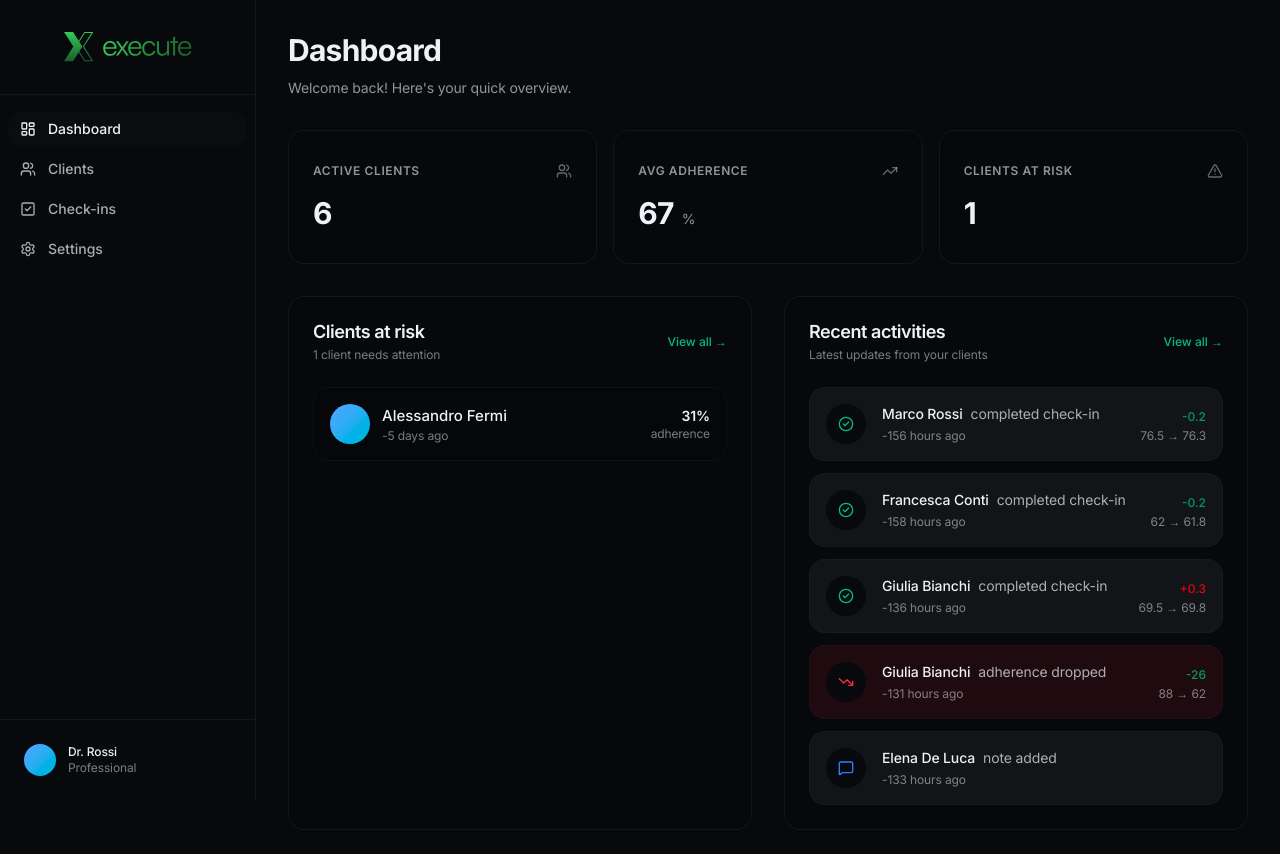
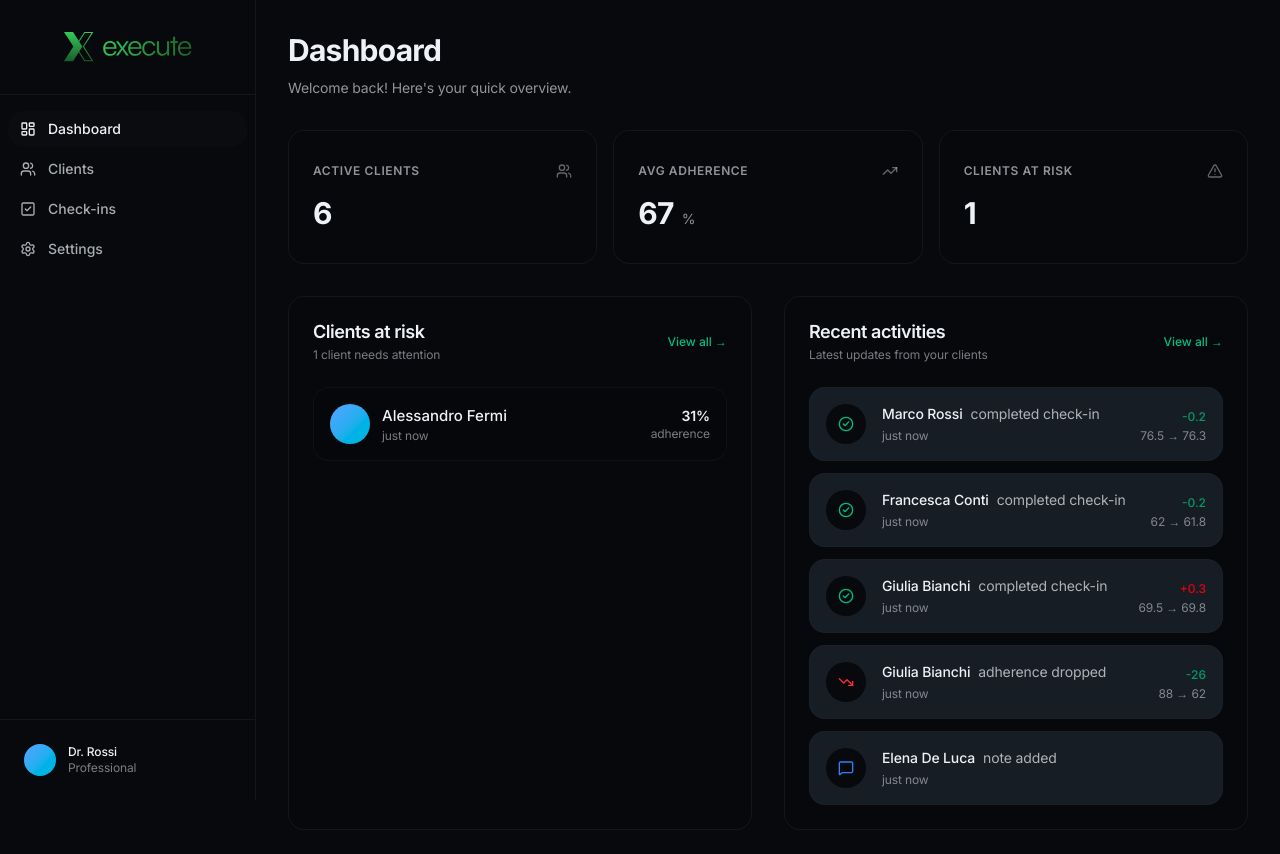
Before and after one commit to MattLeuterio/execute, a Next.js app: page /en/nutritionist/dashboard in a window 1280 px wide. Shown: the top 854 px of the page. Built offline with nearby package versions, Linux system fonts and the light colour scheme.

Commit message:
refactor(nutritionist): reuse shared utils in widgets and adjust shell layout

```diff
--- a/src/app/[locale]/nutritionist/_components/activity-feed-item.tsx
+++ b/src/app/[locale]/nutritionist/_components/activity-feed-item.tsx
@@ -3,6 +3,8 @@
 import { ActivityItem, ActivityType } from "@/lib/types"
 import { CheckCircle2, AlertCircle, TrendingDown, Plus, MessageSquare } from "lucide-react"
 import { cn } from "@/lib/utils"
+import { formatTimeAgo } from "@/lib/date-utils"
+import { getStatusColors } from "@/lib/colors"
 
 interface ActivityFeedItemProps {
   activity: ActivityItem
@@ -43,26 +45,8 @@ export function ActivityFeedItem({ activity, locale, t }: ActivityFeedItemProps)
     return activity.description
   }
 
-  const timeAgo = (date: Date) => {
-    const now = new Date()
-    const diff = now.getTime() - date.getTime()
-    const hours = Math.floor(diff / (1000 * 60 * 60))
-    const days = Math.floor(hours / 24)
-
-    if (hours === 0) return t.common.time.justNow
-    if (hours < 24) return `${hours} ${t.common.time.hoursAgo}`
-    if (days < 7) return `${days} ${t.common.time.daysAgo}`
-    return date.toLocaleDateString(locale === "it" ? "it-IT" : "en-US")
-  }
-
-  const severityBg = {
-    info: "bg-foreground/5",
-    warning: "bg-yellow-500/10",
-    alert: "bg-red-500/10",
-  }
-
   return (
-    <div className={cn("flex gap-4 rounded-lg border border-border/30 p-4", severityBg[activity.severity])}>
+    <div className={cn("flex gap-4 rounded-lg border border-border/30 p-4", getStatusColors(activity.severity))}>
       <div className="flex h-10 w-10 flex-shrink-0 items-center justify-center rounded-full bg-background">
         {iconMap[activity.type]}
       </div>
@@ -72,7 +56,7 @@ export function ActivityFeedItem({ activity, locale, t }: ActivityFeedItemProps)
           <p className="text-sm font-medium text-foreground">{activity.clientName}</p>
           <p className="text-sm text-foreground/70">{getActivityDescription(activity.type, activity.metadata)}</p>
         </div>
-        <p className="mt-1 text-xs text-foreground/50">{timeAgo(activity.timestamp)}</p>
+        <p className="mt-1 text-xs text-foreground/50">{formatTimeAgo(activity.timestamp, 'string', t, locale)}</p>
       </div>
 
       {activity.metadata && (
--- a/src/app/[locale]/nutritionist/_components/app-shell.tsx
+++ b/src/app/[locale]/nutritionist/_components/app-shell.tsx
@@ -5,18 +5,19 @@ import { MobileTabBar } from "./mobile-tab-bar"
 interface AppShellProps {
   children: ReactNode
   locale: string
-  t: (key: string) => string
+  t: any
 }
 
 export function AppShell({ children, locale, t }: AppShellProps) {
+
   return (
-    <div className="flex min-h-screen bg-background text-foreground">
+    <div className="flex min-h-screen w-screen overflow-hidden bg-background text-foreground">
       {/* Sidebar - desktop only */}
       <AppSidebar locale={locale} t={t} />
 
       {/* Main content area */}
-      <main className="w-full flex-1 md:ml-64">
-        <div className="mx-auto w-full px-4 py-6 pb-20 sm:px-6 md:px-8 md:py-8">
+      <main className="w-full flex-1 overflow-auto md:ml-64">
+        <div className="w-full px-4 py-6 pb-20 sm:px-6 md:px-8 md:py-8">
           {children}
         </div>
       </main>
--- a/src/app/[locale]/nutritionist/_components/at-risk-client-item.tsx
+++ b/src/app/[locale]/nutritionist/_components/at-risk-client-item.tsx
@@ -3,6 +3,7 @@
 import Link from "next/link"
 import { ClientStatus } from "@/lib/types"
 import { cn } from "@/lib/utils"
+import { formatTimeAgo } from "@/lib/date-utils"
 
 interface AtRiskClientItemProps {
   id: string
@@ -23,14 +24,6 @@ export function AtRiskClientItem({
   locale,
   t,
 }: AtRiskClientItemProps) {
-  const daysAgo = Math.floor((new Date().getTime() - lastActivityDate.getTime()) / (1000 * 60 * 60 * 24))
-
-  const getTimeAgo = () => {
-    if (daysAgo === 0) return t.common.time.today
-    if (daysAgo === 1) return t.common.time.yesterday
-    return `${daysAgo} ${t.common.time.daysAgo}`
-  }
-
   return (
     <Link
       href={`/${locale}/nutritionist/clients/${id}`}
@@ -41,7 +34,7 @@ export function AtRiskClientItem({
           <div className="h-10 w-10 rounded-full bg-gradient-to-br from-blue-400 to-cyan-500" />
           <div>
             <h4 className="font-medium text-foreground">{name}</h4>
-            <p className="text-xs text-foreground/50">{getTimeAgo()}</p>
+            <p className="text-xs text-foreground/50">{formatTimeAgo(lastActivityDate, 'string', t, locale)}</p>
           </div>
         </div>
       </div>
```
Also changed, not shown: src/app/[locale]/nutritionist/_components/app-sidebar.tsx (line endings or trailing spaces), src/app/[locale]/nutritionist/layout.tsx (line endings or trailing spaces).
